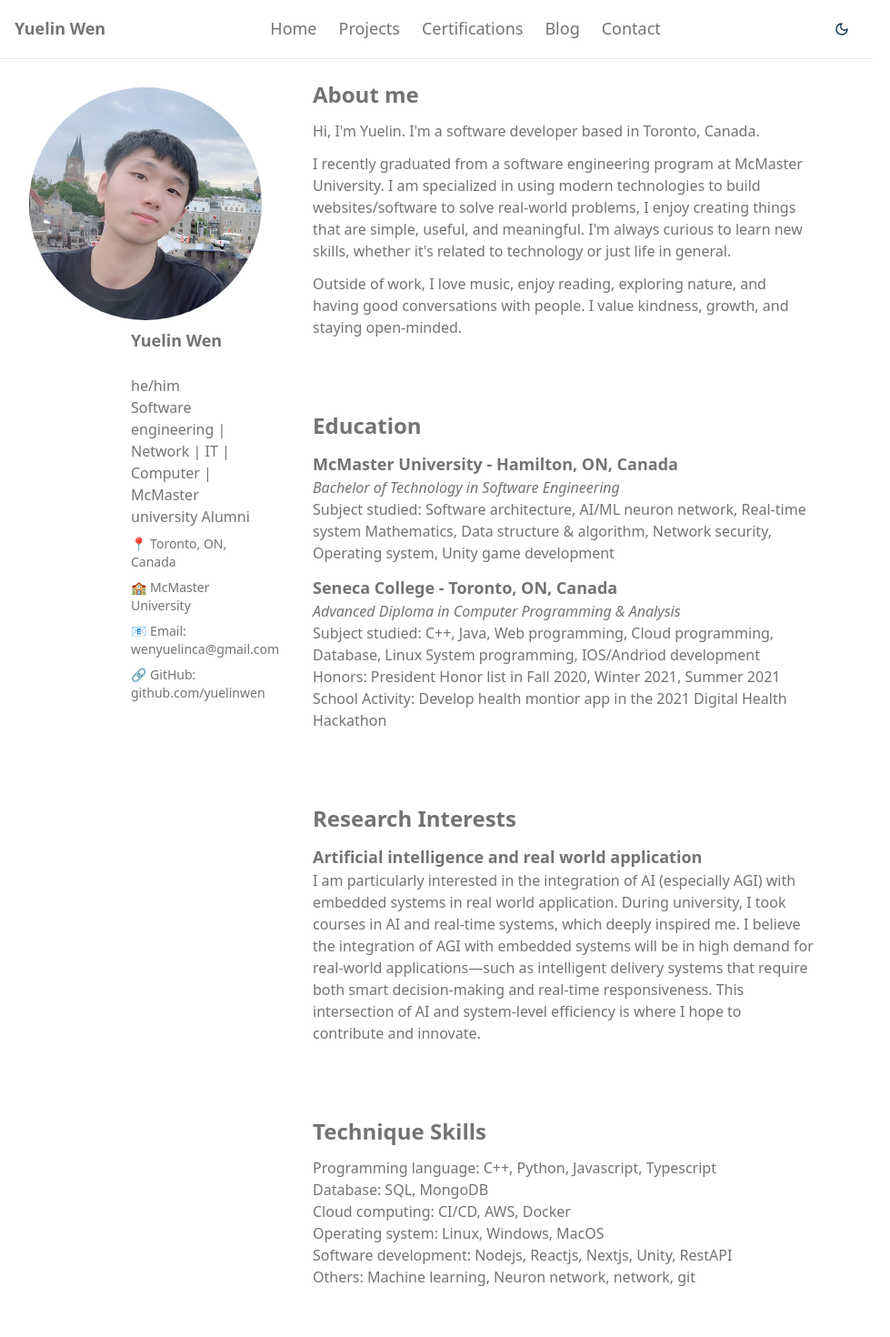
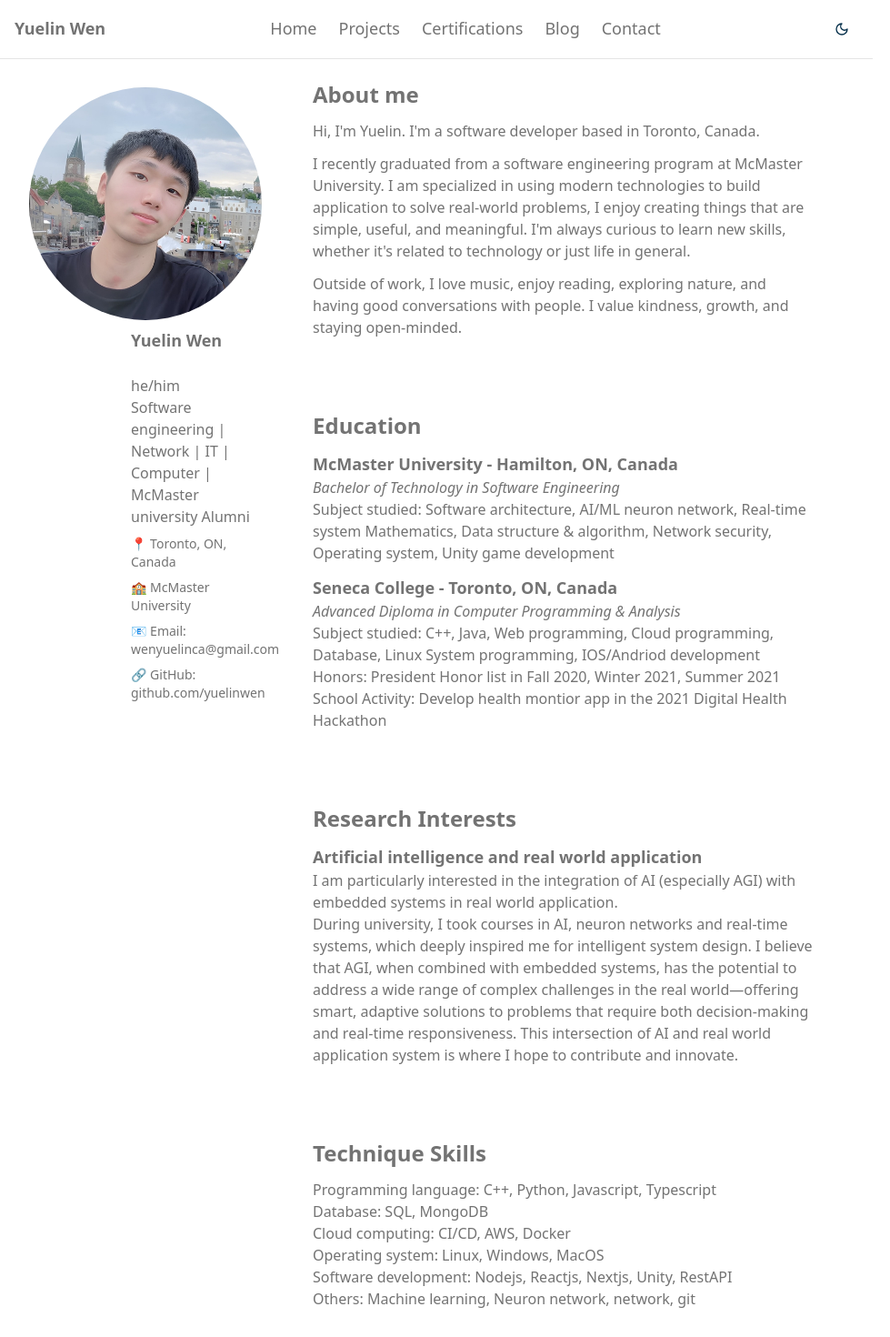
Before and after one commit to yuelinwen/yuelinwen, a Next.js app: page / in a window 1280 px wide. Shown: the top 1470 px of the page at 91% size, without its empty margins (0-979 px from the left). Built offline with nearby package versions, Linux system fonts and the light colour scheme.

Commit message:
research interest

```diff
--- a/app/page.tsx
+++ b/app/page.tsx
@@ -5,7 +5,7 @@ export default function Home() {
       <div className="flex flex-col gap-3">
         <h1 className="text-2xl font-semibold">About me</h1>
         <p>Hi, I'm Yuelin. I'm a software developer based in Toronto, Canada.</p>
-        <p>I recently graduated from a software engineering program at McMaster University. I am specialized in using modern technologies to build websites/software to solve real-world problems, I enjoy creating things that are simple, useful, and meaningful. I'm always curious to learn new skills, whether it's related to technology or just life in general.
+        <p>I recently graduated from a software engineering program at McMaster University. I am specialized in using modern technologies to build application to solve real-world problems, I enjoy creating things that are simple, useful, and meaningful. I'm always curious to learn new skills, whether it's related to technology or just life in general.
         </p>
         <p>Outside of work, I love music, enjoy reading, exploring nature, and having good conversations with people. I value kindness, growth, and staying open-minded.</p>
       </div>
@@ -35,9 +35,10 @@ export default function Home() {
         <h1 className="text-2xl font-semibold">Research Interests</h1>
         <div>
           <h3 className="text-lg font-semibold">Artificial intelligence and real world application</h3>
-          <p>I am particularly interested in the integration of AI (especially AGI) with embedded systems in real world application.
-            During university, I took courses in AI and real-time systems, which deeply inspired me.
-            I believe the integration of AGI with embedded systems will be in high demand for real-world applications—such as intelligent delivery systems that require both smart decision-making and real-time responsiveness. This intersection of AI and system-level efficiency is where I hope to contribute and innovate. </p>
+          <p>I am particularly interested in the integration of AI (especially AGI) with embedded systems in real world application.</p>
+          <p>
+            During university, I took courses in AI, neuron networks and real-time systems, which deeply inspired me for intelligent system design.
+            I believe that AGI, when combined with embedded systems, has the potential to address a wide range of complex challenges in the real world—offering smart, adaptive solutions to problems that require both decision-making and real-time responsiveness. This intersection of AI and real world application system is where I hope to contribute and innovate.</p>
         </div>
       </div>
 
```
